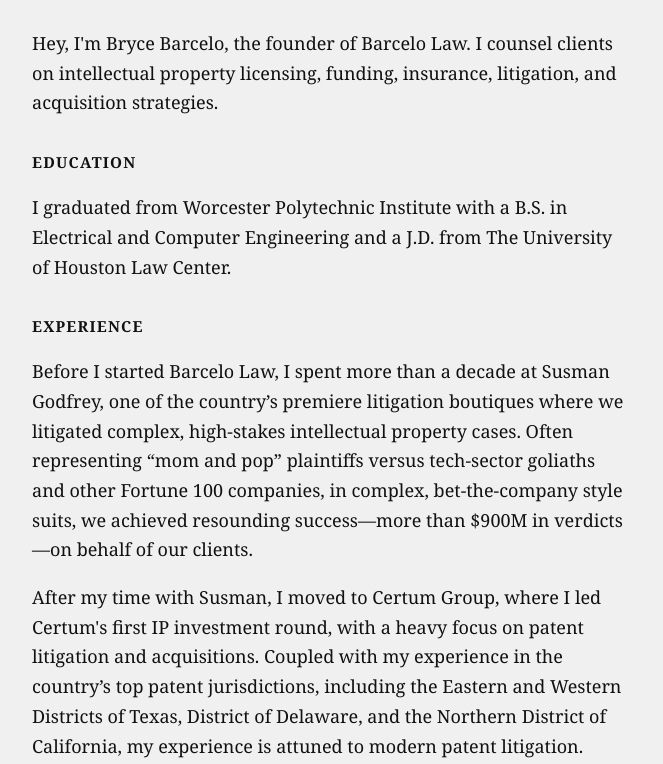
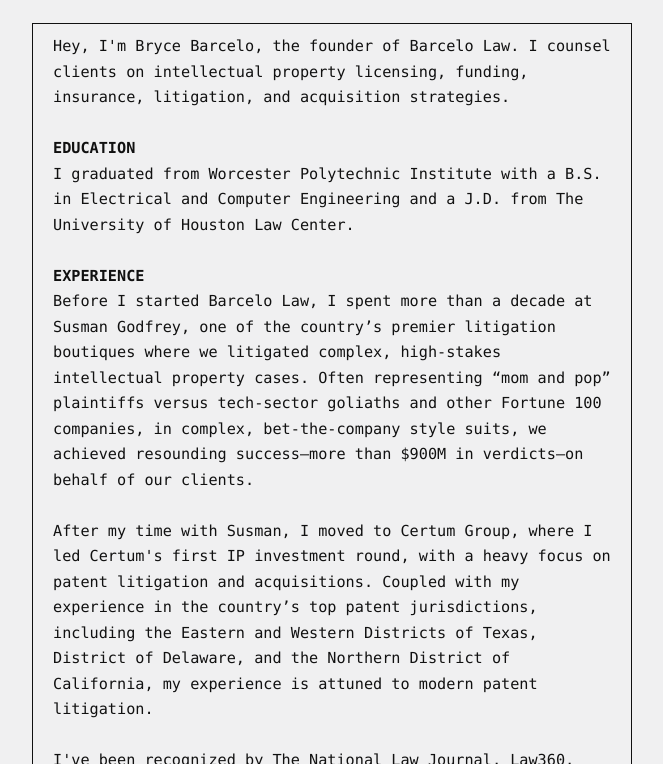
Before and after one commit to whiskeytangofoxy/blaw, a plain HTML site: page bio/index.html in a window 1280 px wide. Shown: the part 409-1173 px from the top of the page, without its empty margins (308-971 px from the left). Drawn offline with Linux system fonts and the light colour scheme.

Commit message:
Add files via upload

```diff
--- a/assets/style.css
+++ b/assets/style.css
@@ -23,9 +23,9 @@ html, body {
 }
 
 body {
-  font-family: Georgia, "Times New Roman", serif;
-  font-size: 1.125rem;
-  line-height: 1.65;
+  font-family: -apple-system, BlinkMacSystemFont, "Segoe UI", Roboto, Helvetica, Arial, sans-serif;
+  font-size: 1.0625rem;
+  line-height: 1.6;
   -webkit-font-smoothing: antialiased;
 }
 
@@ -56,7 +56,6 @@ img { max-width: 100%; height: auto; display: block; }
 
 .hero { width: 100%; aspect-ratio: 1; object-fit: cover; }
 
-.intro { margin: 1.5rem 0 1rem; }
 
 .links {
   display: flex;
@@ -84,3 +83,18 @@ h2 {
   position: absolute; inset: 0;
   width: 100%; height: 100%; border: 0;
 }
+
+/* Monospace text blocks (original design choice) */
+pre.code-block {
+  margin: 1.5rem 0 1rem;
+  padding: 10px 20px;
+  border: 1px solid var(--ink);
+  line-height: 1.5;
+  overflow: auto;
+}
+pre.code-block code {
+  font-family: ui-monospace, SFMono-Regular, Menlo, Consolas, "Liberation Mono", monospace;
+  font-size: 0.95rem;
+  white-space: pre-wrap;
+  word-break: break-word;
+}
--- a/bio/index.html
+++ b/bio/index.html
@@ -15,19 +15,19 @@
 
     <img class="headshot" src="/assets/headshot.jpg" alt="Bryce Barcelo" width="250" height="250">
 
-    <p>Hey, I'm Bryce Barcelo, the founder of Barcelo Law. I counsel clients on intellectual property licensing, funding, insurance, litigation, and acquisition strategies.</p>
+    <pre class="code-block"><code>Hey, I'm Bryce Barcelo, the founder of Barcelo Law. I counsel clients on intellectual property licensing, funding, insurance, litigation, and acquisition strategies.
 
-    <h2>Education</h2>
-    <p>I graduated from Worcester Polytechnic Institute with a B.S. in Electrical and Computer Engineering and a J.D. from The University of Houston Law Center.</p>
+<strong>EDUCATION</strong>
+I graduated from Worcester Polytechnic Institute with a B.S. in Electrical and Computer Engineering and a J.D. from The University of Houston Law Center.
 
-    <h2>Experience</h2>
-    <p>Before I started Barcelo Law, I spent more than a decade at Susman Godfrey, one of the country’s premiere litigation boutiques where we litigated complex, high-stakes intellectual property cases. Often representing “mom and pop” plaintiffs versus tech-sector goliaths and other Fortune 100 companies, in complex, bet-the-company style suits, we achieved resounding success—more than $900M in verdicts—on behalf of our clients.</p>
+<strong>EXPERIENCE</strong>
+Before I started Barcelo Law, I spent more than a decade at Susman Godfrey, one of the country’s premier litigation boutiques where we litigated complex, high-stakes intellectual property cases. Often representing “mom and pop” plaintiffs versus tech-sector goliaths and other Fortune 100 companies, in complex, bet-the-company style suits, we achieved resounding success—more than $900M in verdicts—on behalf of our clients.
 
-    <p>After my time with Susman, I moved to Certum Group, where I led Certum's first IP investment round, with a heavy focus on patent litigation and acquisitions. Coupled with my experience in the country’s top patent jurisdictions, including the Eastern and Western Districts of Texas, District of Delaware, and the Northern District of California, my experience is attuned to modern patent litigation.</p>
+After my time with Susman, I moved to Certum Group, where I led Certum's first IP investment round, with a heavy focus on patent litigation and acquisitions. Coupled with my experience in the country’s top patent jurisdictions, including the Eastern and Western Districts of Texas, District of Delaware, and the Northern District of California, my experience is attuned to modern patent litigation.
 
-    <p>I've been recognized by The National Law Journal, Law360, Lawdragon, The Wall Street Journal, Bloomberg, TopVerdict, and The Texas Lawyer. I am also a professor at The University of Houston Law Center where I teach a class title The Procedure of Patent Litigation to second- and third-year law students and LLM students, providing the next generation of lawyers with both theoretical and practical understandings on the lifecycle of a patent suit.</p>
+I've been recognized by The National Law Journal, Law360, Lawdragon, The Wall Street Journal, Bloomberg, TopVerdict, and The Texas Lawyer. I am also a professor at The University of Houston Law Center where I teach a class titled The Procedure of Patent Litigation to second- and third-year law students and LLM students, providing the next generation of lawyers with both theoretical and practical understandings on the lifecycle of a patent suit.
 
-    <p>Prior to my legal career, I was a rocket engineer and oversaw the development and implementation of critical lift-off instrumentation for the Delta IV Heavy expendable heavy-lift launch vehicle for the NROL-49 mission at Vandenberg Space Force Base in Santa Barbara County, California.</p>
+Prior to my legal career, I was a rocket engineer and oversaw the development and implementation of critical lift-off instrumentation for the Delta IV Heavy expendable heavy-lift launch vehicle for the NROL-49 mission at Vandenberg Space Force Base in Santa Barbara County, California.</code></pre>
 
     <div class="video">
       <iframe src="https://www.youtube-nocookie.com/embed/tWm1jUC5Ags" title="Video" loading="lazy" allow="accelerometer; encrypted-media; gyroscope; picture-in-picture" allowfullscreen></iframe>
```
Also changed, not shown: index.html (+1 -1 lines), assets/favicon.png, assets/headshot.jpg, assets/hero.jpg.
